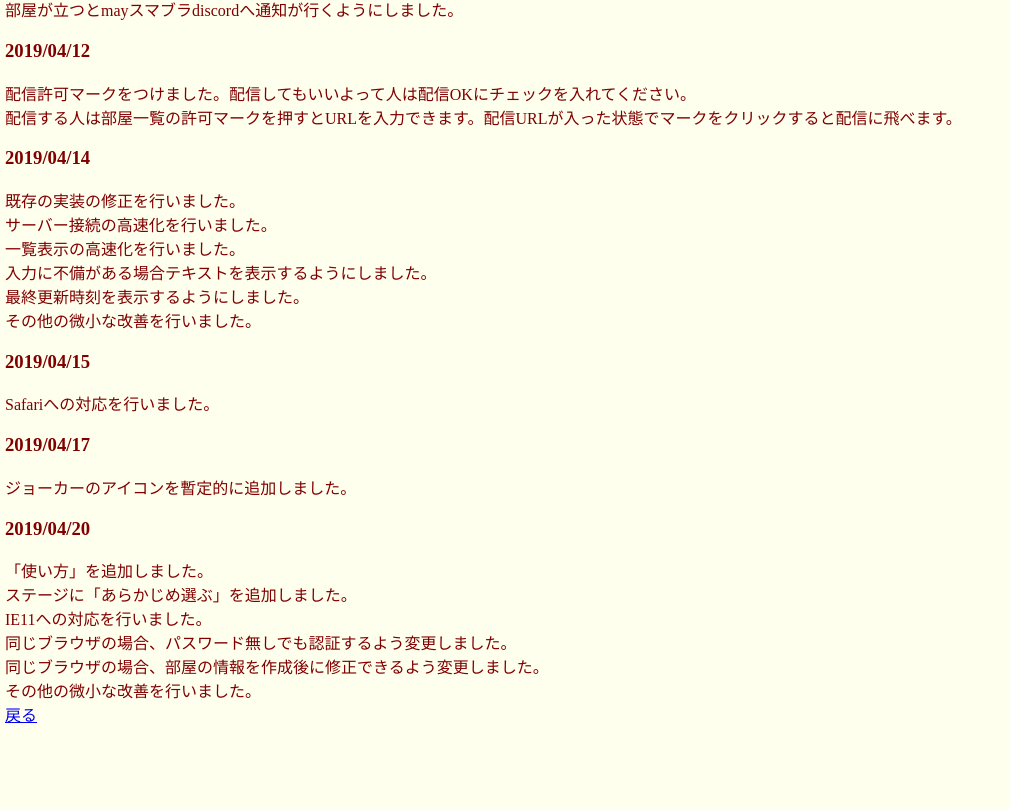
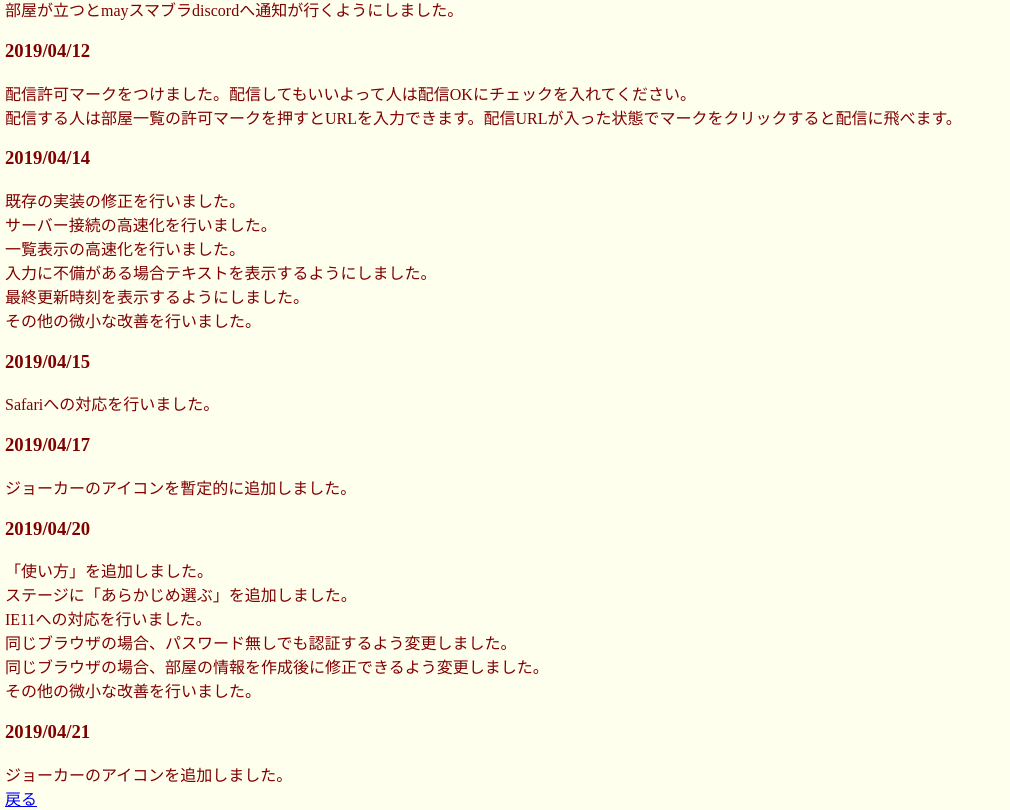
Before and after one commit to takasa5/ssbu-roomlist, a plain HTML site: page templates/history.html in a window 1280 px wide. Shown: the part 1040-1850 px from the top of the page, without its empty margins (0-1010 px from the left). Before the commit the page ends 1766 px from the top, so only its background shows below. Drawn offline with Linux system fonts and the light colour scheme.

Commit message:
UPDATE: history

```diff
--- a/templates/history.html
+++ b/templates/history.html
@@ -59,6 +59,8 @@
     同じブラウザの場合、パスワード無しでも認証するよう変更しました。<br>
     同じブラウザの場合、部屋の情報を作成後に修正できるよう変更しました。<br>
     その他の微小な改善を行いました。<br>
+    <h3>2019/04/21</h3>
+    ジョーカーのアイコンを追加しました。<br>
     <a href="/">戻る</a>
 </body>
 
```
